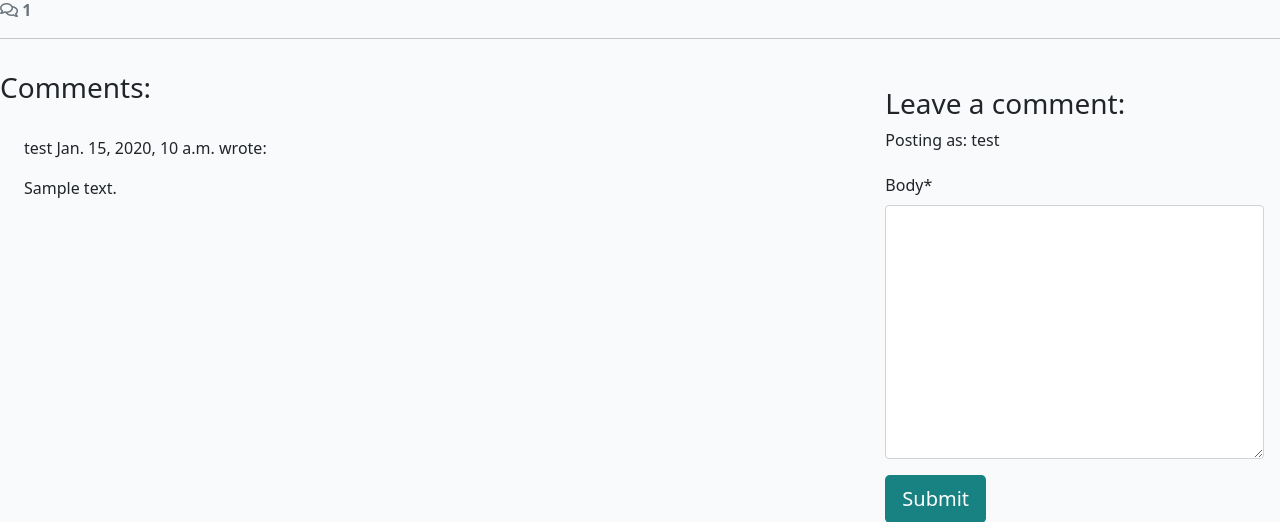
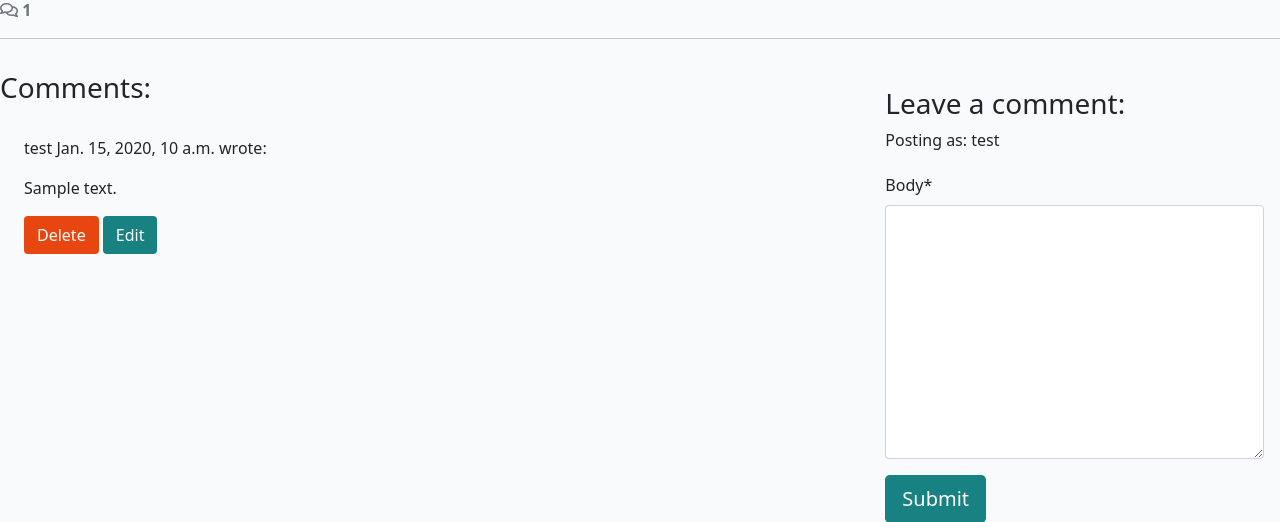
Before and after one commit to CiaranBrain/djangoblog, a Django app: a page that uses templates/base.html in a window 1280 px wide. Shown: the part 494-1016 px from the top of the page. Run offline with Django 4.2, Linux system fonts and the light colour scheme; a user stored in the database is signed in; data comes from the database, SQL or seed files in the repository; tables that the repository leaves empty hold one stand-in row (values such as "Sample post"); some libraries are stand-ins or nearby versions.

Commit message:
added delete button

```diff
--- a/blog/templates/blog/post_detail.html
+++ b/blog/templates/blog/post_detail.html
@@ -65,6 +65,10 @@
         {% if not comment.approved and comment.author == user %}
         <p class="approval">This comment is awaiting approval</p>
         {% endif %}
+        {% if user.is_authenticated and comment.author == user %}
+        <button class="btn btn-delete" comment_id="{{ comment.id }}">Delete</button>
+        <button class="btn btn-edit" comment_id="{{ comment.id }}">Edit</button>
+        {% endif %}
       </div>
       <!-- Our for loop ends here -->
       {% endfor %}
@@ -89,4 +93,33 @@
   </div>
 </div>
 
+<!-- Delete confirmation modal -->
+<div class="modal fade" id="deleteModal" tabindex="-1"
+  aria-labelledby="deleteModalLabel" aria-hidden="true">
+  <div class="modal-dialog">
+    <div class="modal-content">
+      <div class="modal-header">
+        <h5 class="modal-title"
+          id="deleteModalLabel">Delete comment?</h5>
+        <button type="button" class="btn-close"
+          data-bs-dismiss="modal" aria-label="Close"></button>
+      </div>
+      <div class="modal-body">
+        Are you sure you want to delete your comment?
+        This action cannot be undone.
+      </div>
+      <div class="modal-footer">
+        <button type="button" class="btn btn-secondary"
+          data-bs-dismiss="modal">Close</button>
+        <a id="deleteConfirm" href="#" class="btn
+          btn-danger">Delete</a>
+      </div>
+    </div>
+  </div>
+</div>
+
 {% endblock content %}
+
+{% block extras %}
+<script src="{% static 'js/comments.js' %}"></script>
+{% endblock %}
--- a/blog/urls.py
+++ b/blog/urls.py
@@ -4,4 +4,8 @@ from django.urls import path
 urlpatterns = [
     path('', views.PostList.as_view(), name='home'),
     path('<slug:slug>/', views.post_detail, name='post_detail'),
+    path('<slug:slug>/edit_comment/<int:comment_id>',
+         views.comment_edit, name='comment_edit'),
+    path('<slug:slug>/delete_comment/<int:comment_id>',
+         views.comment_delete, name='comment_delete'),
 ]
--- a/blog/views.py
+++ b/blog/views.py
@@ -1,8 +1,8 @@
-from django.http import HttpResponseRedirect
-from django.shortcuts import render, get_object_or_404
+from django.shortcuts import render, get_object_or_404, reverse
 from django.views import generic
 from django.contrib import messages
-from .models import Post
+from django.http import HttpResponseRedirect
+from .models import Post, Comment
 from .forms import CommentForm
 
 # Create your views here.
@@ -41,7 +41,7 @@ def post_detail(request, slug):
                 request, messages.SUCCESS,
                 'Comment submitted and awaiting approval'
             )
-            return HttpResponseRedirect(request.path_info)
+            #return HttpResponseRedirect(request.path_info)
 
 
     comment_form = CommentForm()
@@ -57,3 +57,43 @@ def post_detail(request, slug):
             "comment_form" : comment_form
         },
     )
+
+def comment_edit(request, slug, comment_id):
+    """
+    view to edit comments
+    """
+    if request.method == "POST":
+
+        queryset = Post.objects.filter(status=1)
+        post = get_object_or_404(queryset, slug=slug)
+        comment = get_object_or_404(Comment, pk=comment_id)
+        comment_form = CommentForm(data=request.POST, instance=comment)
+
+        if comment_form.is_valid() and comment.author == request.user:
+            comment = comment_form.save(commit=False)
+            comment.post = post
+            comment.approved = False
+            comment.save()
+            messages.add_message(request, messages.SUCCESS, 'Comment Updated!')
+        else:
+            messages.add_message(request, messages.ERROR, 'Error updating comment!')
+
+    return HttpResponseRedirect(reverse('post_detail', args=[slug]))
+
+
+
+def comment_delete(request, slug, comment_id):
+    """
+    view to delete comment
+    """
+    queryset = Post.objects.filter(status=1)
+    post = get_object_or_404(queryset, slug=slug)
+    comment = get_object_or_404(Comment, pk=comment_id)
+
+    if comment.author == request.user:
+        comment.delete()
+        messages.add_message(request, messages.SUCCESS, 'Comment deleted!')
+    else:
+        messages.add_message(request, messages.ERROR, 'You can only delete your own comments!')
+
+    return HttpResponseRedirect(reverse('post_detail', args=[slug]))
--- a/staicfiles/js/script.js
+++ /dev/null
@@ -1 +0,0 @@
-console.log("Life, The Universe and Everything!");
--- /dev/null
+++ b/static/js/comments.js
@@ -0,0 +1,46 @@
+const editButtons = document.getElementsByClassName("btn-edit");
+const commentText = document.getElementById("id_body");
+const commentForm = document.getElementById("commentForm");
+const submitButton = document.getElementById("submitButton");
+
+const deleteModal = new bootstrap.Modal(document.getElementById("deleteModal"));
+const deleteButtons = document.getElementsByClassName("btn-delete");
+const deleteConfirm = document.getElementById("deleteConfirm");
+
+/**
+* Initializes edit functionality for the provided edit buttons.
+*
+* For each button in the `editButtons` collection:
+* - Retrieves the associated comment's ID upon click.
+* - Fetches the content of the corresponding comment.
+* - Populates the `commentText` input/textarea with the comment's content for editing.
+* - Updates the submit button's text to "Update".
+* - Sets the form's action attribute to the `edit_comment/{commentId}` endpoint.
+*/
+for (let button of editButtons) {
+  button.addEventListener("click", (e) => {
+    let commentId = e.target.getAttribute("comment_id");
+    let commentContent = document.getElementById(`comment${commentId}`).innerText;
+    commentText.value = commentContent;
+    submitButton.innerText = "Update";
+    commentForm.setAttribute("action", `edit_comment/${commentId}`);
+  });
+}
+
+/**
+* Initializes deletion functionality for the provided delete buttons.
+*
+* For each button in the `deleteButtons` collection:
+* - Retrieves the associated comment's ID upon click.
+* - Updates the `deleteConfirm` link's href to point to the
+* deletion endpoint for the specific comment.
+* - Displays a confirmation modal (`deleteModal`) to prompt
+* the user for confirmation before deletion.
+*/
+for (let button of deleteButtons) {
+  button.addEventListener("click", (e) => {
+    let commentId = e.target.getAttribute("comment_id");
+    deleteConfirm.href = `delete_comment/${commentId}`;
+    deleteModal.show();
+  });
+}
--- a/templates/base.html
+++ b/templates/base.html
@@ -164,8 +164,10 @@
     <script
       src="https://cdn.jsdelivr.net/npm/bootstrap@5.0.1/dist/js/bootstrap.bundle.min.js"
       integrity="sha384-gtEjrD/SeCtmISkJkNUaaKMoLD0//ElJ19smozuHV6z3Iehds+3Ulb9Bn9Plx0x4"
-      crossorigin="anonymous"
-    ></script>
-    <script src="{% static 'js/script.js' %}"></script>
+      crossorigin="anonymous">
+    </script>
+
+    {% block extras %}
+    {% endblock %}
   </body>
 </html>
```
